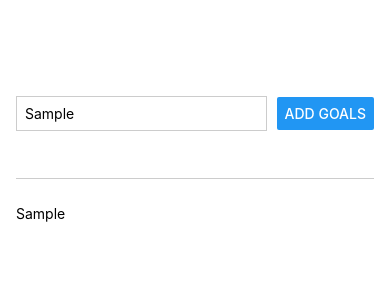
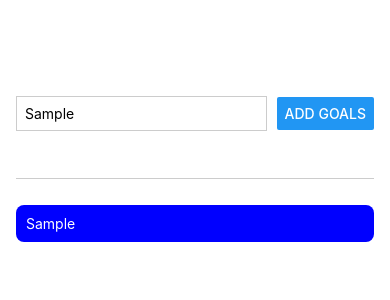
Before and after one commit to hanifomarr/goals-app, a React Native app: screen / in a window 390 px wide. Both pictures are taken after typing "Sample" into the empty fields and a click on the button "ADD GOALS". Shown: the top 300 px of the page. Built offline with nearby package versions, Linux system fonts and the light colour scheme.

Commit message:
Add goal viewList using FlatList

```diff
--- a/App.js
+++ b/App.js
@@ -1,6 +1,14 @@
 import { StatusBar } from "expo-status-bar";
 import { useState } from "react";
-import { Button, StyleSheet, Text, TextInput, View } from "react-native";
+import {
+  Button,
+  FlatList,
+  ScrollView,
+  StyleSheet,
+  Text,
+  TextInput,
+  View,
+} from "react-native";
 
 export default function App() {
   const [enterInput, setEnterInput] = useState("");
@@ -10,7 +18,10 @@ export default function App() {
   }
 
   function addGoalHandler() {
-    setEnterGoal((currentEnterGoals) => [...currentEnterGoals, enterInput]);
+    setEnterGoal((currentEnterGoals) => [
+      ...currentEnterGoals,
+      { data: enterInput, id: Math.random().toString() },
+    ]);
   }
 
   return (
@@ -24,9 +35,20 @@ export default function App() {
         <Button title="Add Goals" onPress={addGoalHandler} />
       </View>
       <View style={styles.goalsContainers}>
-        {enterGoal.map((goal) => (
-          <Text key={goal}>{goal}</Text>
-        ))}
+        <FlatList
+          data={enterGoal}
+          renderItem={(itemGoal) => {
+            return (
+              <View style={styles.goalList}>
+                <Text style={styles.goalText}>{itemGoal.item.data}</Text>
+              </View>
+            );
+          }}
+          keyExtractor={(item) => {
+            return item.id;
+          }}
+          alwaysBounceVertical={false}
+        />
       </View>
     </View>
   );
@@ -57,4 +79,13 @@ const styles = StyleSheet.create({
   goalsContainers: {
     flex: 5,
   },
+  goalList: {
+    backgroundColor: "blue",
+    padding: 10,
+    borderRadius: 8,
+    marginBottom: 10,
+  },
+  goalText: {
+    color: "white",
+  },
 });
```
